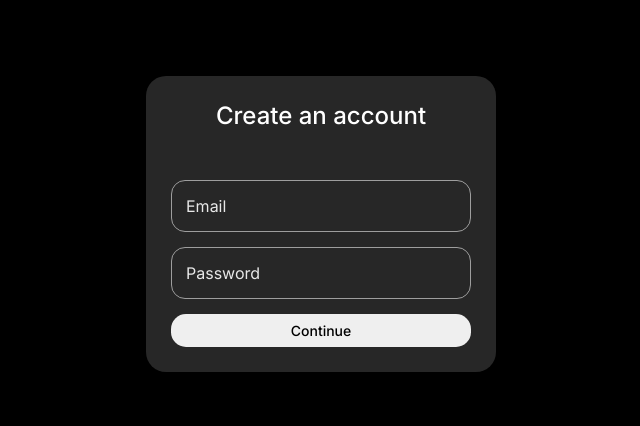
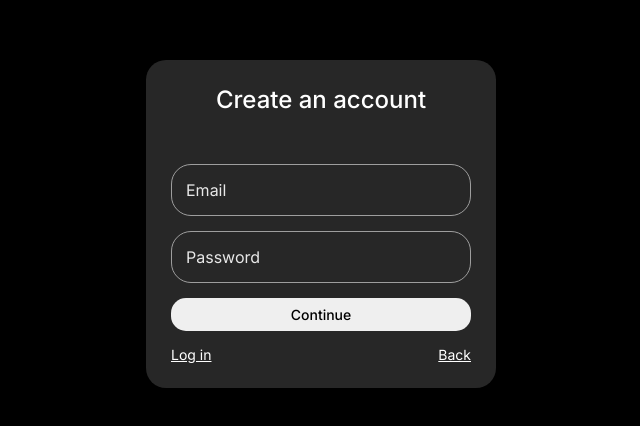
Before and after one commit to stenjeet/ai-chat, a Next.js app: page /register in a window 1280 px wide. Shown: the part 176-602 px from the top of the page, without its empty margins (319-959 px from the left). Built offline with nearby package versions, Linux system fonts and the light colour scheme.

Commit message:
Add error display and navigation links

```diff
--- a/src/components/RegisterForm/RegisterForm.module.scss
+++ b/src/components/RegisterForm/RegisterForm.module.scss
@@ -11,10 +11,10 @@
 
 .input {
 	width: 300px;
-	border-radius: 14px;
+	border-radius: 20px;
 	outline: none;
 
-	border: solid 1.5px #9e9e9e;
+	border: solid 1px #9e9e9e;
  	background: transparent;
  	padding: 1rem;
  	font-size: 1rem;
--- a/src/components/RegisterForm/RegisterForm.tsx
+++ b/src/components/RegisterForm/RegisterForm.tsx
@@ -4,6 +4,7 @@ import { useState } from 'react';
 import styles from './RegisterForm.module.scss'
 import { useRouter } from 'next/navigation';
 import { signIn } from 'next-auth/react';
+import Link from 'next/link';
 
 
 
@@ -11,7 +12,7 @@ const RegisterFrom = () => {
 
 	const [email, setEmail] = useState('');
 	const [password, setPassword] = useState('');
-	const [, setError] = useState('');
+	const [error, setError] = useState('');
 	const router = useRouter();
 
 
@@ -67,12 +68,17 @@ const RegisterFrom = () => {
 				/>
 				<label className={styles.label} htmlFor="password">Password</label>
 			</div>
+			{error && <p>{error}</p>}
 			<button
 				type='submit'
 				className={styles.registerBtn}
 			>
 				Continue
 			</button>
+				<div style={{display: 'flex', justifyContent: 'space-between'}}>
+					<Link style={{fontSize: 14, textDecoration: 'underline'}} href={'/login'}>Log in</Link>
+					<Link style={{fontSize: 14, textDecoration: 'underline'}} href={'/'}>Back</Link>
+				</div>
 		</form>
 	);
 }
```
